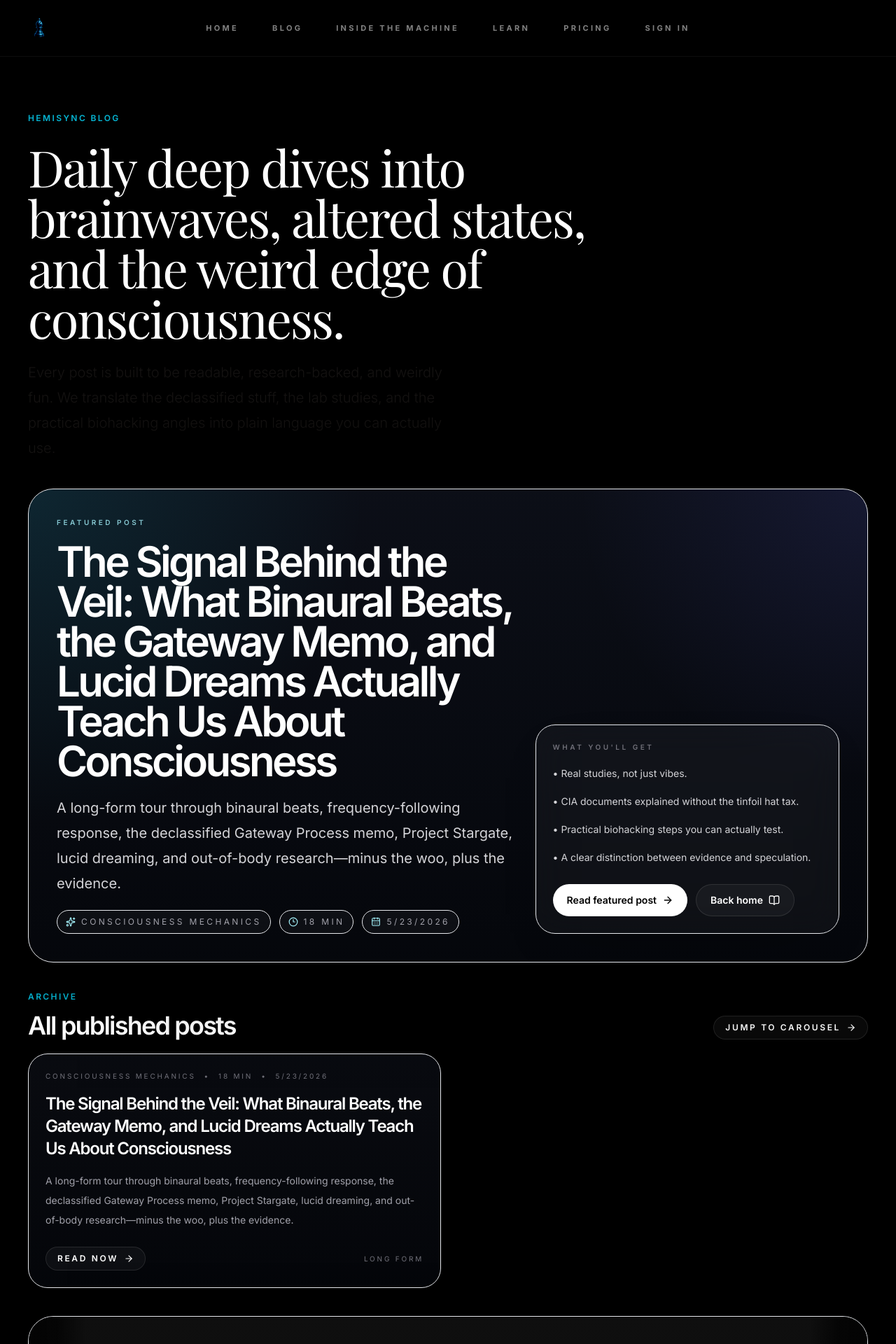
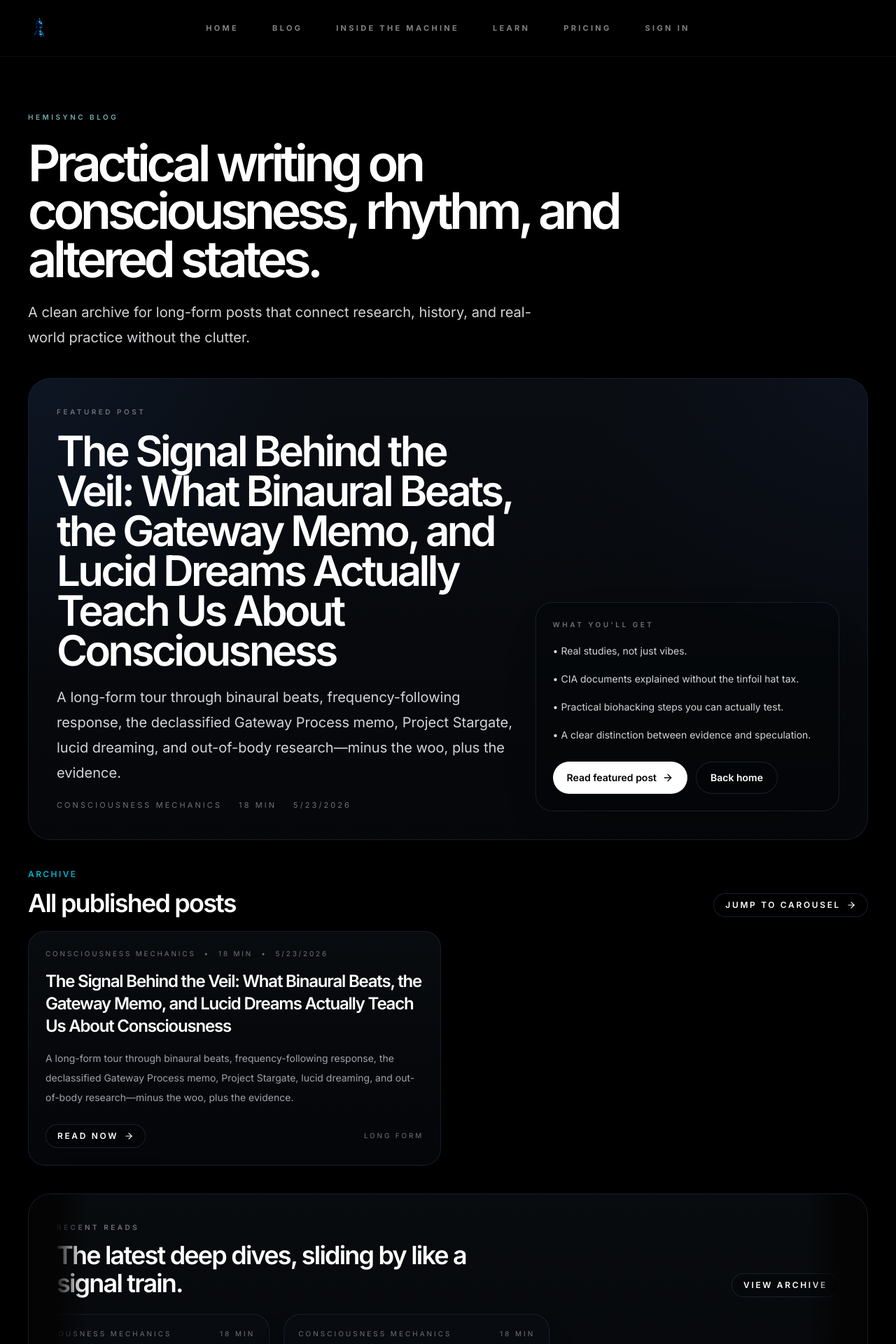
Before and after one commit to mbishopfx/bishoptech-hemisync, a Next.js app: page /blog in a window 1280 px wide. Shown: the top 1920 px of the page at 70% size. Built offline with nearby package versions, Linux system fonts and the light colour scheme; a web font is replaced by a local one.

Commit message:
style: simplify blog theming

```diff
--- a/app/blog/page.js
+++ b/app/blog/page.js
@@ -1,5 +1,5 @@
 import Link from "next/link";
-import { ArrowRight, BookOpen, CalendarDays, Clock3, Sparkles } from "lucide-react";
+import { ArrowRight } from "lucide-react";
 import { PublicHeader } from "@/components/layout/PublicHeader";
 import { RecentPostsCarousel } from "@/components/blog/recent-posts-carousel";
 import { blogPosts } from "@/lib/blog/posts";
@@ -18,25 +18,24 @@ export default function BlogPage() {
       <main className="landing-shell pt-28 md:pt-32">
         <section className="page-shell space-y-10">
           <div className="max-w-4xl space-y-6">
-            <p className="section-label">HemiSync Blog</p>
-            <h1 className="section-title text-5xl md:text-7xl">
-              Daily deep dives into brainwaves, altered states, and the weird
-              edge of consciousness.
+            <p className="text-[10px] font-semibold uppercase tracking-[0.35em] text-cyan-200/70">
+              HemiSync Blog
+            </p>
+            <h1 className="text-5xl font-semibold tracking-[-0.075em] text-white md:text-7xl md:leading-[0.95]">
+              Practical writing on consciousness, rhythm, and altered states.
             </h1>
-            <p className="hero-subtitle">
-              Every post is built to be readable, research-backed, and weirdly
-              fun. We translate the declassified stuff, the lab studies, and the
-              practical biohacking angles into plain language you can actually
-              use.
+            <p className="max-w-3xl text-lg leading-8 text-zinc-300 md:text-xl md:leading-9">
+              A clean archive for long-form posts that connect research, history,
+              and real-world practice without the clutter.
             </p>
           </div>
 
           {featured ? (
-            <article className="relative overflow-hidden rounded-[36px] border border-white/8 bg-[linear-gradient(180deg,rgba(12,15,24,0.96),rgba(5,7,12,0.95))] p-7 shadow-[0_40px_140px_-70px_rgba(0,0,0,1)] md:p-10">
-              <div className="absolute inset-0 bg-[radial-gradient(circle_at_top_left,rgba(34,211,238,0.12),transparent_35%),radial-gradient(circle_at_top_right,rgba(99,102,241,0.12),transparent_30%)]" />
+            <article className="relative overflow-hidden rounded-[32px] border border-slate-800/70 bg-[linear-gradient(180deg,rgba(10,13,18,0.96),rgba(5,7,10,0.96))] p-7 shadow-[0_30px_100px_-60px_rgba(0,0,0,0.95)] md:p-10">
+              <div className="absolute inset-0 bg-[radial-gradient(circle_at_top_left,rgba(59,130,246,0.08),transparent_32%),radial-gradient(circle_at_top_right,rgba(15,23,42,0.45),transparent_30%)]" />
               <div className="relative grid gap-8 lg:grid-cols-[1.2fr_0.8fr] lg:items-end">
                 <div className="space-y-5">
-                  <p className="text-[10px] font-semibold uppercase tracking-[0.35em] text-cyan-200/80">
+                  <p className="text-[10px] font-semibold uppercase tracking-[0.35em] text-zinc-500">
                     Featured post
                   </p>
                   <h2 className="text-4xl font-semibold tracking-[-0.06em] text-white md:text-6xl md:leading-[0.95]">
@@ -45,23 +44,14 @@ export default function BlogPage() {
                   <p className="max-w-3xl text-lg leading-8 text-zinc-300 md:text-xl md:leading-9">
                     {featured.excerpt}
                   </p>
-                  <div className="flex flex-wrap items-center gap-3 text-xs uppercase tracking-[0.28em] text-zinc-400">
-                    <span className="inline-flex items-center gap-2 rounded-full border border-white/8 bg-white/[0.03] px-3 py-2">
-                      <Sparkles className="size-3.5 text-cyan-200" />
-                      {featured.category}
-                    </span>
-                    <span className="inline-flex items-center gap-2 rounded-full border border-white/8 bg-white/[0.03] px-3 py-2">
-                      <Clock3 className="size-3.5 text-cyan-200" />
-                      {featured.readTime}
-                    </span>
-                    <span className="inline-flex items-center gap-2 rounded-full border border-white/8 bg-white/[0.03] px-3 py-2">
-                      <CalendarDays className="size-3.5 text-cyan-200" />
-                      {new Date(featured.publishedAt).toLocaleDateString()}
-                    </span>
+                  <div className="flex flex-wrap gap-x-6 gap-y-2 text-[11px] uppercase tracking-[0.28em] text-zinc-500">
+                    <span>{featured.category}</span>
+                    <span>{featured.readTime}</span>
+                    <span>{new Date(featured.publishedAt).toLocaleDateString()}</span>
                   </div>
                 </div>
 
-                <div className="rounded-[28px] border border-white/8 bg-white/[0.04] p-6 shadow-[0_24px_80px_-52px_rgba(0,0,0,0.9)] backdrop-blur-xl">
+                <div className="rounded-[24px] border border-slate-800/70 bg-black/20 p-6 shadow-[0_24px_80px_-52px_rgba(0,0,0,0.85)] backdrop-blur-sm">
                   <p className="text-[10px] font-semibold uppercase tracking-[0.35em] text-zinc-500">
                     What you&apos;ll get
                   </p>
@@ -79,10 +69,10 @@ export default function BlogPage() {
                       Read featured post <ArrowRight className="size-4" />
                     </Link>
                     <Link
-                      className="inline-flex items-center gap-2 rounded-full border border-white/10 bg-white/[0.04] px-5 py-3 text-sm font-semibold text-white transition-colors hover:bg-white/[0.08]"
+                      className="inline-flex items-center gap-2 rounded-full border border-slate-800/80 bg-black/20 px-5 py-3 text-sm font-semibold text-white transition-colors hover:bg-white/[0.05]"
                       href="/"
                     >
-                      Back home <BookOpen className="size-4" />
+                      Back home
                     </Link>
                   </div>
                 </div>
@@ -99,7 +89,7 @@ export default function BlogPage() {
                 </h2>
               </div>
               <Link
-                className="hidden items-center gap-2 rounded-full border border-white/10 bg-white/[0.04] px-4 py-2 text-xs font-semibold uppercase tracking-[0.22em] text-white transition-colors hover:bg-white/[0.08] md:inline-flex"
+                className="hidden items-center gap-2 rounded-full border border-slate-800/80 bg-black/20 px-4 py-2 text-xs font-semibold uppercase tracking-[0.22em] text-white transition-colors hover:bg-white/[0.05] md:inline-flex"
                 href="#recent-posts"
               >
                 Jump to carousel <ArrowRight className="size-3.5" />
@@ -109,7 +99,7 @@ export default function BlogPage() {
             <div className="grid gap-5 lg:grid-cols-2">
               {posts.map((post) => (
                 <article
-                  className="rounded-[28px] border border-white/8 bg-[linear-gradient(180deg,rgba(10,12,18,0.9),rgba(5,7,12,0.8))] p-6 shadow-[0_24px_80px_-50px_rgba(0,0,0,0.95)]"
+                  className="rounded-[24px] border border-slate-800/70 bg-[linear-gradient(180deg,rgba(9,12,16,0.92),rgba(4,6,10,0.92))] p-6 shadow-[0_20px_70px_-44px_rgba(0,0,0,0.95)]"
                   key={post.slug}
                 >
                   <div className="flex flex-wrap items-center gap-3 text-[10px] uppercase tracking-[0.28em] text-zinc-500">
@@ -127,7 +117,7 @@ export default function BlogPage() {
                   </p>
                   <div className="mt-6 flex items-center justify-between gap-3">
                     <Link
-                      className="inline-flex items-center gap-2 rounded-full border border-white/10 bg-white/[0.04] px-4 py-2 text-xs font-semibold uppercase tracking-[0.22em] text-white transition-colors hover:bg-white/[0.08]"
+                      className="inline-flex items-center gap-2 rounded-full border border-slate-800/80 bg-black/20 px-4 py-2 text-xs font-semibold uppercase tracking-[0.22em] text-white transition-colors hover:bg-white/[0.05]"
                       href={post.path}
                     >
                       Read now <ArrowRight className="size-3.5" />
--- a/components/blog/recent-posts-carousel.jsx
+++ b/components/blog/recent-posts-carousel.jsx
@@ -1,12 +1,12 @@
 "use client";
 
 import Link from "next/link";
-import { ArrowRight, BookOpen } from "lucide-react";
+import { ArrowRight } from "lucide-react";
 import { blogPosts, getRecentBlogPosts } from "@/lib/blog/posts";
 
 function BlogCard({ post }) {
   return (
-    <article className="group w-[320px] shrink-0 rounded-[28px] border border-white/8 bg-[linear-gradient(180deg,rgba(10,12,18,0.9),rgba(5,7,12,0.8))] p-5 shadow-[0_24px_70px_-44px_rgba(0,0,0,0.95)] transition-transform duration-300 hover:-translate-y-1 hover:border-cyan-300/20 md:w-[380px]">
+    <article className="group w-[320px] shrink-0 rounded-[24px] border border-slate-800/70 bg-[linear-gradient(180deg,rgba(9,12,16,0.92),rgba(4,6,10,0.92))] p-5 shadow-[0_20px_60px_-40px_rgba(0,0,0,0.94)] transition-transform duration-300 hover:-translate-y-1 hover:bg-white/[0.04] md:w-[380px]">
       <div className="flex items-center justify-between gap-4 text-[10px] uppercase tracking-[0.3em] text-zinc-500">
         <span>{post.category}</span>
         <span>{post.readTime}</span>
@@ -37,13 +37,13 @@ export function RecentPostsCarousel({ posts = getRecentBlogPosts(6) }) {
   const trackPosts = [...visiblePosts, ...visiblePosts];
 
   return (
-    <section className="relative overflow-hidden rounded-[36px] border border-white/8 bg-[linear-gradient(180deg,rgba(255,255,255,0.06),rgba(255,255,255,0.02))] px-6 py-8 shadow-[0_32px_110px_-56px_rgba(0,0,0,1)] md:px-10 md:py-10">
+    <section className="relative overflow-hidden rounded-[32px] border border-slate-800/70 bg-[linear-gradient(180deg,rgba(9,12,16,0.9),rgba(4,6,10,0.9))] px-6 py-8 shadow-[0_28px_90px_-54px_rgba(0,0,0,0.96)] md:px-10 md:py-10">
       <div className="pointer-events-none absolute inset-y-0 left-0 z-10 w-20 bg-gradient-to-r from-[#040404] via-[#040404]/90 to-transparent" />
       <div className="pointer-events-none absolute inset-y-0 right-0 z-10 w-20 bg-gradient-to-l from-[#040404] via-[#040404]/90 to-transparent" />
 
       <div className="mb-6 flex items-end justify-between gap-4">
         <div className="max-w-2xl">
-          <p className="text-[10px] font-semibold uppercase tracking-[0.35em] text-cyan-200/70">
+          <p className="text-[10px] font-semibold uppercase tracking-[0.35em] text-zinc-500">
             Recent reads
           </p>
           <h2 className="mt-3 text-3xl font-semibold tracking-[-0.05em] text-white md:text-4xl">
@@ -51,10 +51,10 @@ export function RecentPostsCarousel({ posts = getRecentBlogPosts(6) }) {
           </h2>
         </div>
         <Link
-          className="hidden items-center gap-2 rounded-full border border-white/10 bg-white/[0.04] px-4 py-2 text-xs font-semibold uppercase tracking-[0.22em] text-white transition-colors hover:bg-white/[0.08] md:inline-flex"
+          className="hidden items-center gap-2 rounded-full border border-slate-800/80 bg-black/20 px-4 py-2 text-xs font-semibold uppercase tracking-[0.22em] text-white transition-colors hover:bg-white/[0.05] md:inline-flex"
           href="/blog"
         >
-          View archive <BookOpen className="size-3.5" />
+          View archive
         </Link>
       </div>
 
@@ -68,10 +68,10 @@ export function RecentPostsCarousel({ posts = getRecentBlogPosts(6) }) {
 
       <div className="mt-6 flex md:hidden">
         <Link
-          className="inline-flex items-center gap-2 rounded-full border border-white/10 bg-white/[0.04] px-4 py-2 text-xs font-semibold uppercase tracking-[0.22em] text-white transition-colors hover:bg-white/[0.08]"
+          className="inline-flex items-center gap-2 rounded-full border border-slate-800/80 bg-black/20 px-4 py-2 text-xs font-semibold uppercase tracking-[0.22em] text-white transition-colors hover:bg-white/[0.05]"
           href="/blog"
         >
-          View archive <BookOpen className="size-3.5" />
+          View archive
         </Link>
       </div>
     </section>
```
Also changed, not shown: app/blog/[slug]/page.js (+12 -23 lines), components/blog/posts/consciousness-mechanics.jsx (+24 -40 lines).
